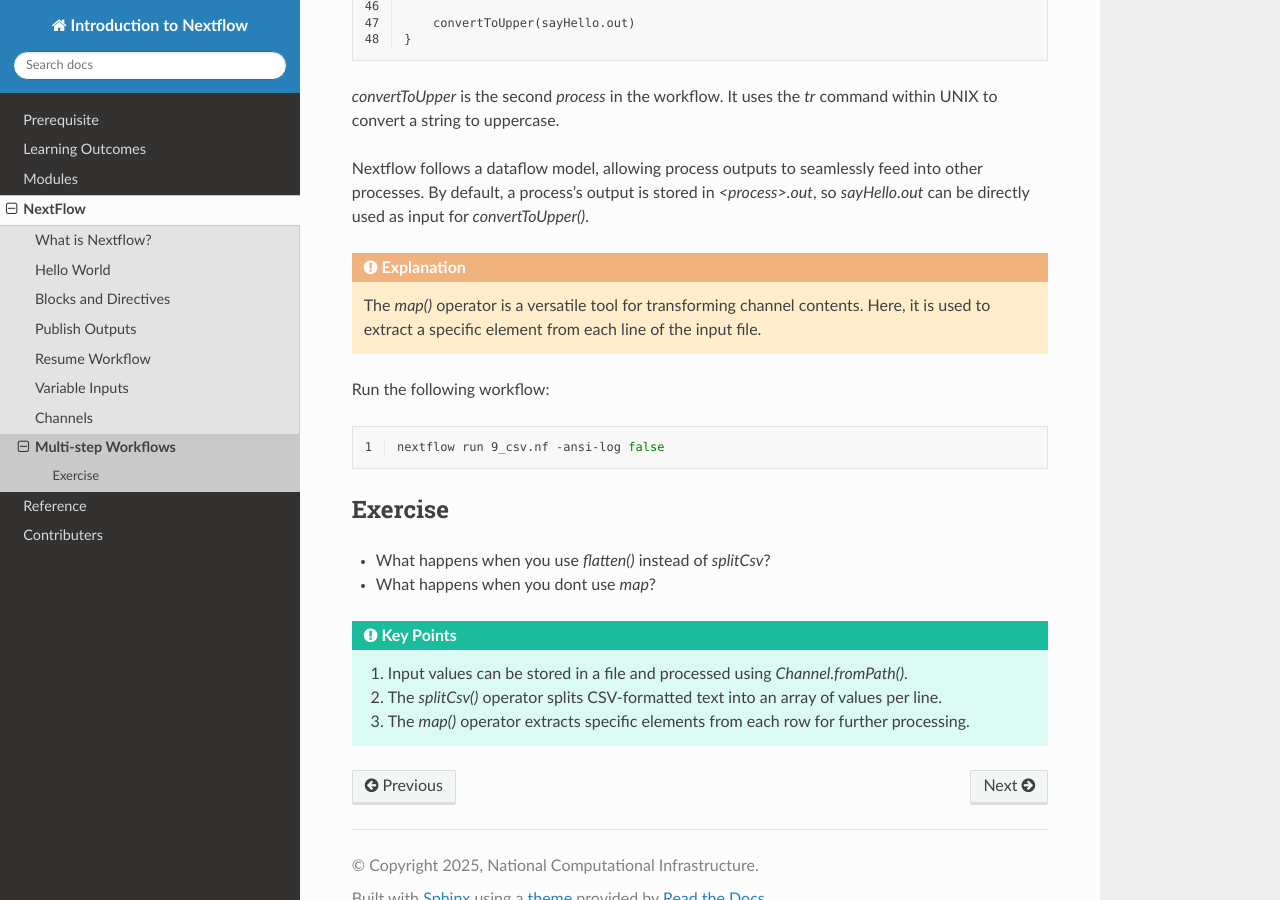
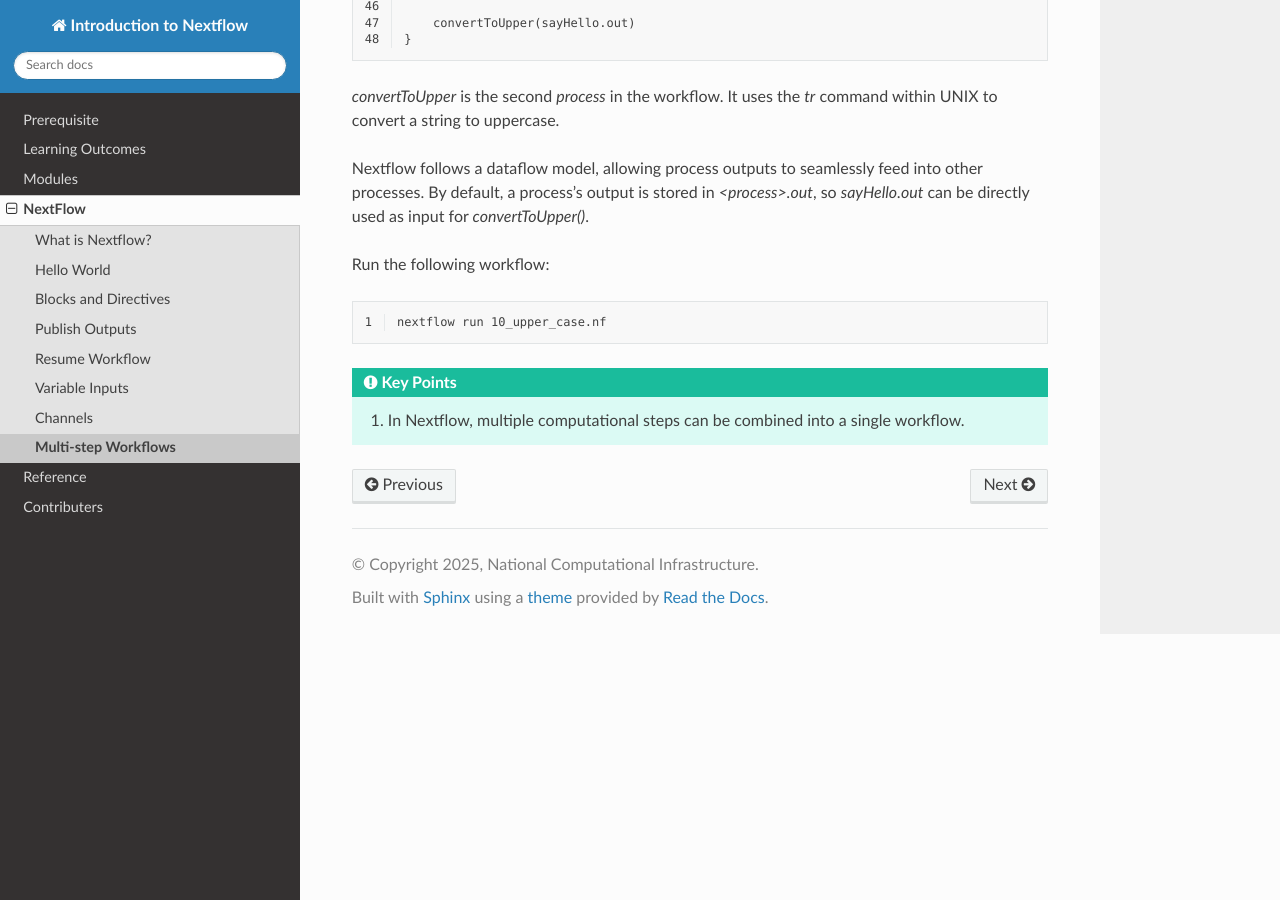
Before and after one commit to NCI900-Training-Organisation/intro-to-nextflow, a Sphinx documentation site: the page built from docs/source/tutorial/multi_step.rst, in a window 1280 px wide and 900 px high, scrolled down 1200 px. Built offline with Sphinx 7.4.7 and the Read the Docs theme 3.1.0, drawn with Linux system fonts in a browser that asks for light colours.

Commit message:
doc cleanup

```diff
--- a/docs/source/tutorial/multi_step.rst
+++ b/docs/source/tutorial/multi_step.rst
@@ -80,33 +80,15 @@
 as input for `convertToUpper()`.
 
 
-
-.. admonition:: Explanation
-   :class: attention
-
-   The `map()` operator is a versatile tool for transforming channel contents. Here, it is used to extract a specific element from each line of the
-   input file.
-
-
 Run the following workflow:
 
 .. code-block:: bash
     :linenos:
 
-    nextflow run 9_csv.nf -ansi-log false
-
-
-
-Exercise
-^^^^^^^^^
-
-- What happens when you use `flatten()` instead of `splitCsv`?
-- What happens when you dont use `map`?
+    nextflow run 10_upper_case.nf
 
 
 .. admonition:: Key Points
    :class: hint
 
-   #. Input values can be stored in a file and processed using `Channel.fromPath()`.
-   #. The `splitCsv()` operator splits CSV-formatted text into an array of values per line.
-   #. The `map()` operator extracts specific elements from each row for further processing.
+   #. In Nextflow, multiple computational steps can be combined into a single workflow.
```
